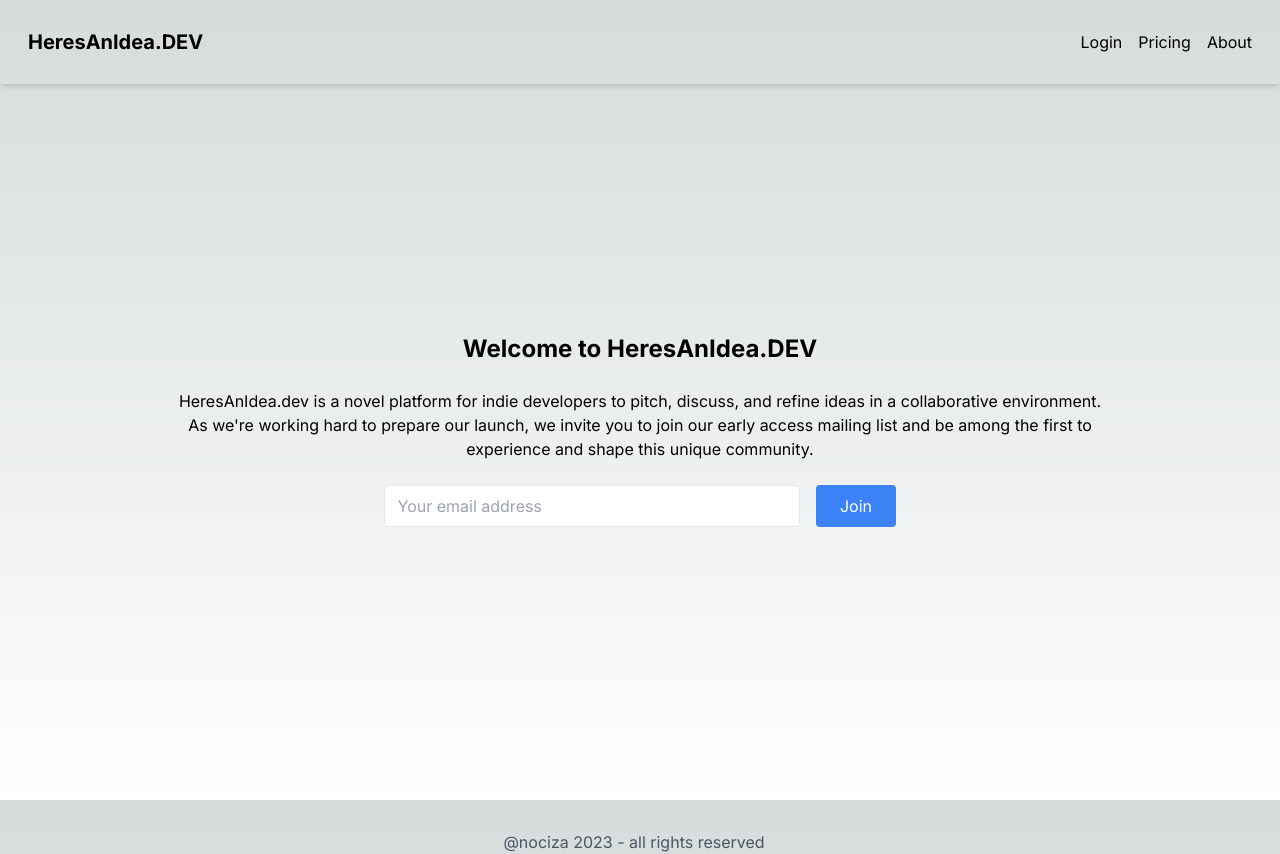
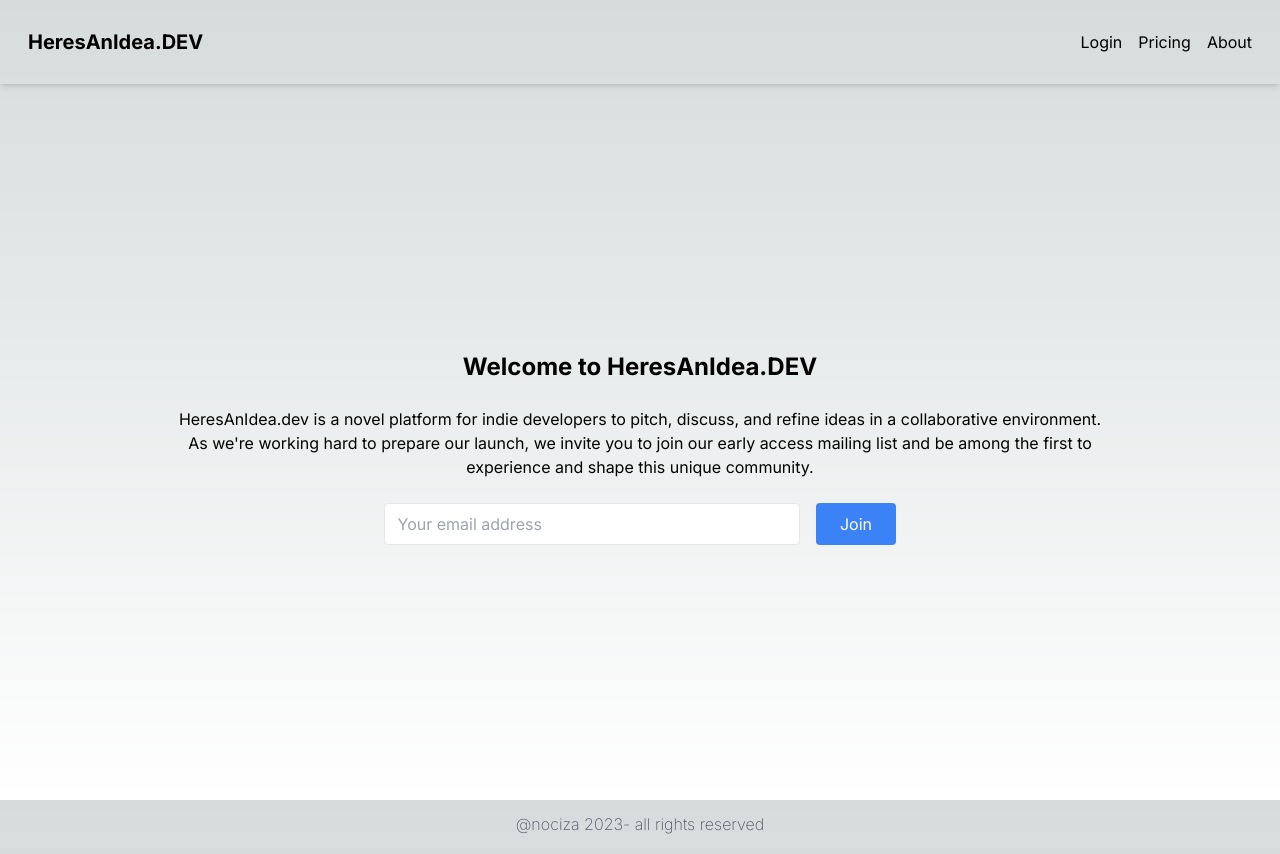
Before and after one commit to HeresAnIdea/heresanidea.dev, a Next.js app: page / in a window 1280 px wide. Built offline with nearby package versions, Linux system fonts and the light colour scheme.

Commit message:
better footer

```diff
--- a/src/app/page.tsx
+++ b/src/app/page.tsx
@@ -2,6 +2,7 @@ import "./globals.css";
 import type { AppProps } from "next/app";
 import Navbar from "../components/Navbar";
 import ComingSoon from "../components/ComingSoon";
+import Link from "next/link";
 
 function MyApp() {
   return (
@@ -10,8 +11,9 @@ function MyApp() {
       <div className="container mx-auto">
         <ComingSoon />
       </div>
-      <footer className="flex justify-center w-full h-6 pr-3 text-gray-600">
-        @nociza 2023 - all rights reserved
+      <footer className="flex justify-center w-full text-gray-600 font-extralight">
+        <Link href="https://www.nociza.com/me">@nociza 2023</Link> - all rights
+        reserved
       </footer>
     </div>
   );
--- a/src/components/ComingSoon.tsx
+++ b/src/components/ComingSoon.tsx
@@ -23,7 +23,7 @@ const ComingSoon = () => {
   };
 
   return (
-    <div className="flex flex-col items-center justify-center space-y-6 h-screen p-4">
+    <div className="flex flex-col items-center justify-center space-y-6 h-screen px-4 -mb-9">
       <h1 className="text-2xl font-bold text-center">
         Welcome to HeresAnIdea.DEV
       </h1>
```
